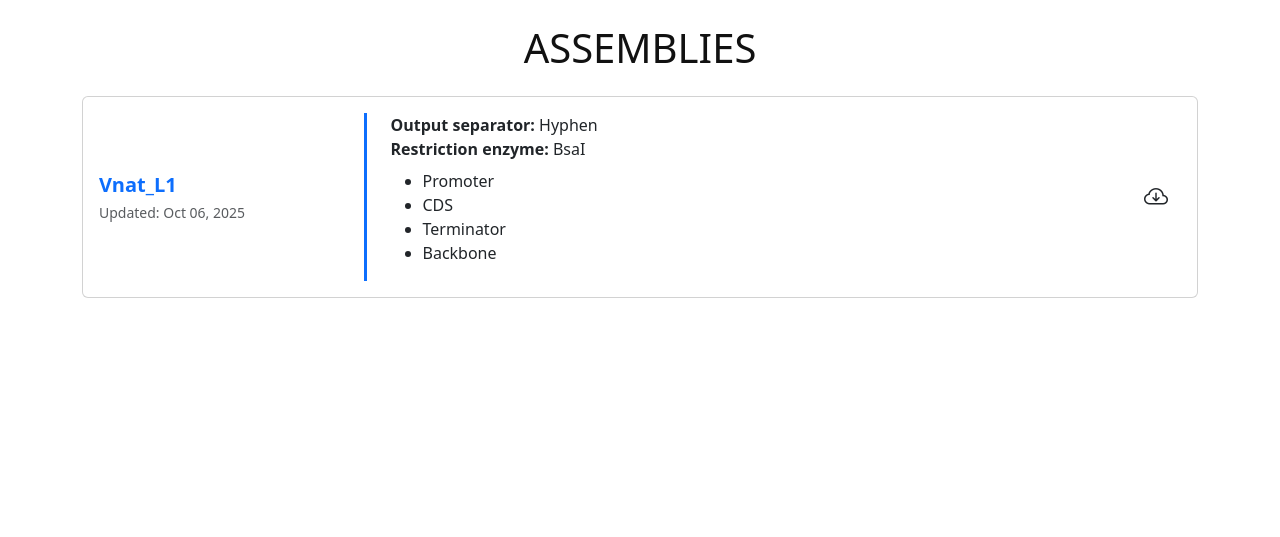
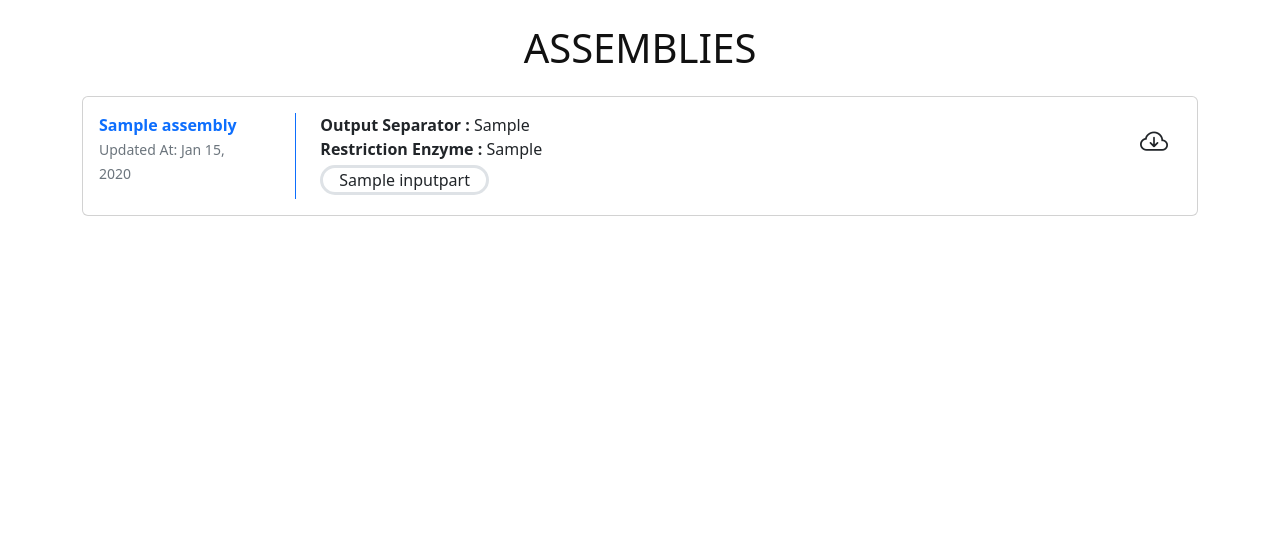
Before and after one commit to MiguelSenHer/projet-web-G4, a Django app: page /campaigns/simulator/browse/ in a window 1280 px wide. Shown: the part 60-597 px from the top of the page. Run offline with Django 5.2, Linux system fonts and the light colour scheme; tables that the repository leaves empty hold one stand-in row (values such as "Sample post").

Commit message:
replaced hard-coded values in browse.html

```diff
--- a/config/campaigns/models.py
+++ b/config/campaigns/models.py
@@ -1,14 +1,19 @@
+from contextlib import nullcontext
 from django.db import models
 
 
 class Assembly(models.Model):
-    id = models.AutoField(primary_key=True)
     name = models.CharField(max_length=200)
     comment = models.TextField()
     creation_date = models.DateTimeField("Created At")
     separator = models.CharField(max_length=20)
     restriction_enzyme = models.CharField(max_length=50)
     input_parts = models.ManyToManyField('InputParts', related_name='assemblies')
+    file = models.FileField(
+        upload_to="assemblies/",
+        blank=True,
+        null=True
+    )
 
 
 class InputParts(models.Model):
--- a/config/campaigns/templates/campaigns/browse.html
+++ b/config/campaigns/templates/campaigns/browse.html
@@ -39,44 +39,69 @@
     </div>
 </nav>
 
-<!-- MAIN -->
+<!-- MAIN CONTENT -->
 <main class="flex-grow-1">
   <div class="container py-4">
 
     <h1 class="text-center text-uppercase mb-4">Assemblies</h1>
 
-        <!-- Assembly card -->
+    {% for assembly in assemblies %}
     <div class="card public-assembly mb-4">
-            <div class="card-body row align-items-center">
+      <div class="card-body row">
 
-                <!-- Left -->
-                <a href="#" class="col-12 col-md-3 text-decoration-none">
-                    <div class="fw-bold fs-5">Vnat_L1</div>
-                    <small class="text-muted">Updated: Oct 06, 2025</small>
+        <!-- LEFT: Assembly name -->
+        <a class="col-12 col-xl-2 col-lg-3 col-md-3 me-md-4 text-decoration-none"
+           href="{% url 'assembly_detail' assembly.id %}">
+
+          <div class="fw-bolder">
+            {{ assembly.name }}
+          </div>
+
+          <small class="text-secondary">
+            Updated At:
+            {{ assembly.creation_date|date:"M d, Y" }}
+          </small>
         </a>
 
-                <!-- Middle -->
-                <div class="col border-start border-3 border-primary ps-md-4 mt-3 mt-md-0">
-                    <div><strong>Output separator:</strong> Hyphen</div>
-                    <div><strong>Restriction enzyme:</strong> BsaI</div>
+        <!-- MIDDLE: Assembly metadata -->
+        <div class="col border-10 border-start border-primary ps-md-4">
 
-                    <ul class="assembly-types mt-2">
-                        <li class="type-chip">Promoter</li>
-                        <li class="type-chip">CDS</li>
-                        <li class="type-chip">Terminator</li>
-                        <li class="type-chip">Backbone</li>
-                    </ul>
+          <div class="d-block">
+            <span class="fw-bolder">Output Separator :</span>
+            {{ assembly.separator }}
           </div>
 
-                <!-- Right -->
-                <div class="col-auto mt-3 mt-md-0">
-                    <a href="#" class="btn btn-designer">
-                        <i class="bi bi-cloud-arrow-down fs-4"></i>
+          <div class="d-block">
+            <span class="fw-bolder">Restriction Enzyme :</span>
+            {{ assembly.restriction_enzyme }}
+          </div>
+
+          <!-- INPUT PARTS -->
+          <div class="d-block mt-1">
+            {% for part in assembly.inputparts_set.all %}
+              <div class="d-inline-flex px-3 py-0 mb-1 border border-3
+                          rounded-5 border-designer">
+                {{ part.part_name }}
+              </div>
+            {% empty %}
+              <span class="text-muted small">No input parts defined</span>
+            {% endfor %}
+          </div>
+        </div>
+
+        <!-- RIGHT: Download -->
+        <div class="col-auto">
+          <a href="{% url 'assembly_download' assembly.id %}"
+             class="btn btn-designer btn-md">
+            <i class="bi bi-cloud-arrow-down fs-3"></i>
           </a>
         </div>
 
       </div>
     </div>
+    {% empty %}
+      <p class="text-muted text-center">No assemblies available.</p>
+    {% endfor %}
 
   </div>
 </main>
--- a/config/campaigns/views.py
+++ b/config/campaigns/views.py
@@ -1,6 +1,7 @@
 from django.shortcuts import render
 from django.conf import settings
 from pathlib import Path
+from .models import Assembly
 
 def simulator_home(request):
     options = [
@@ -32,6 +33,11 @@ def load_template(request):
 
     return render(request, "campaigns/load.html", {"uploaded_name": uploaded_name, "error": error})
 
+
 def browse_templates(request):
-    # placeholder pour l’instant
-    return render(request, "campaigns/browse.html")
+    assemblies = Assembly.objects.prefetch_related('inputparts_set')
+    return render(
+        request,
+        'campaigns/browse.html',
+        {'assemblies': assemblies}
+    )
```
Lines whose indentation alone changed are shown as unchanged.
